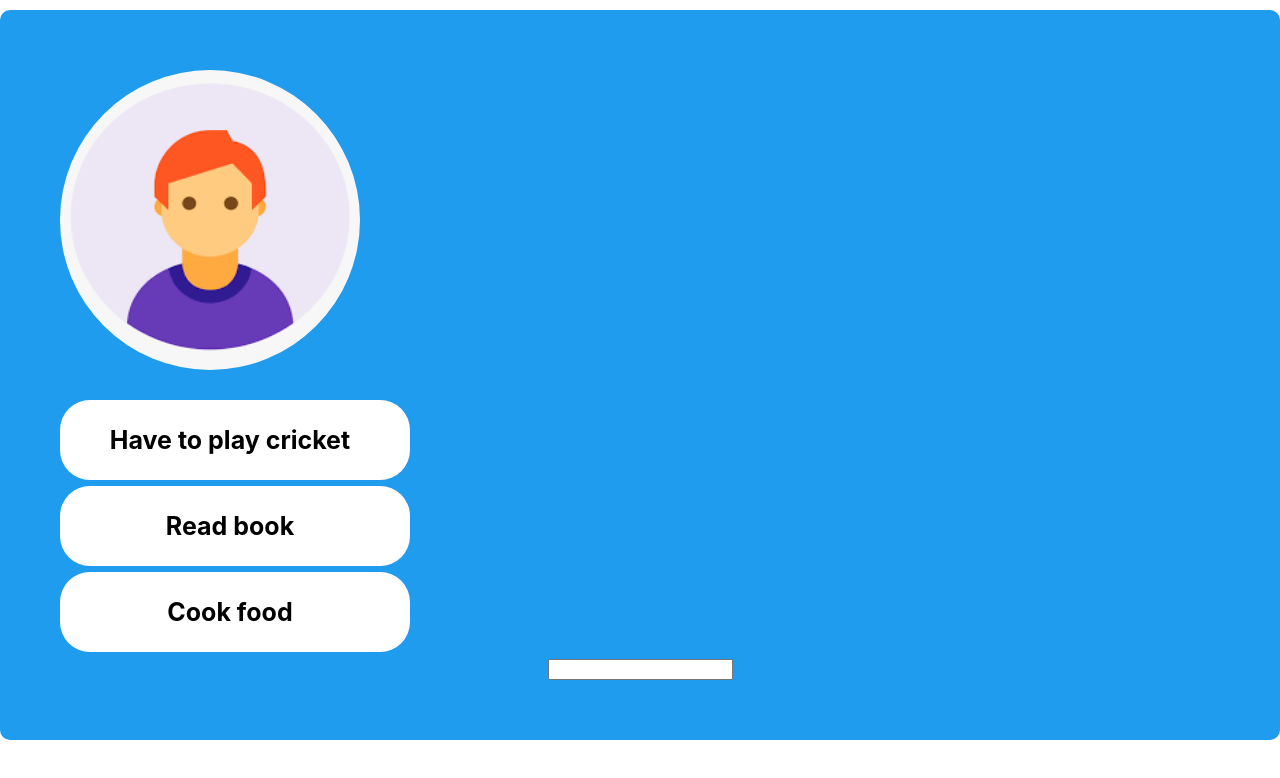
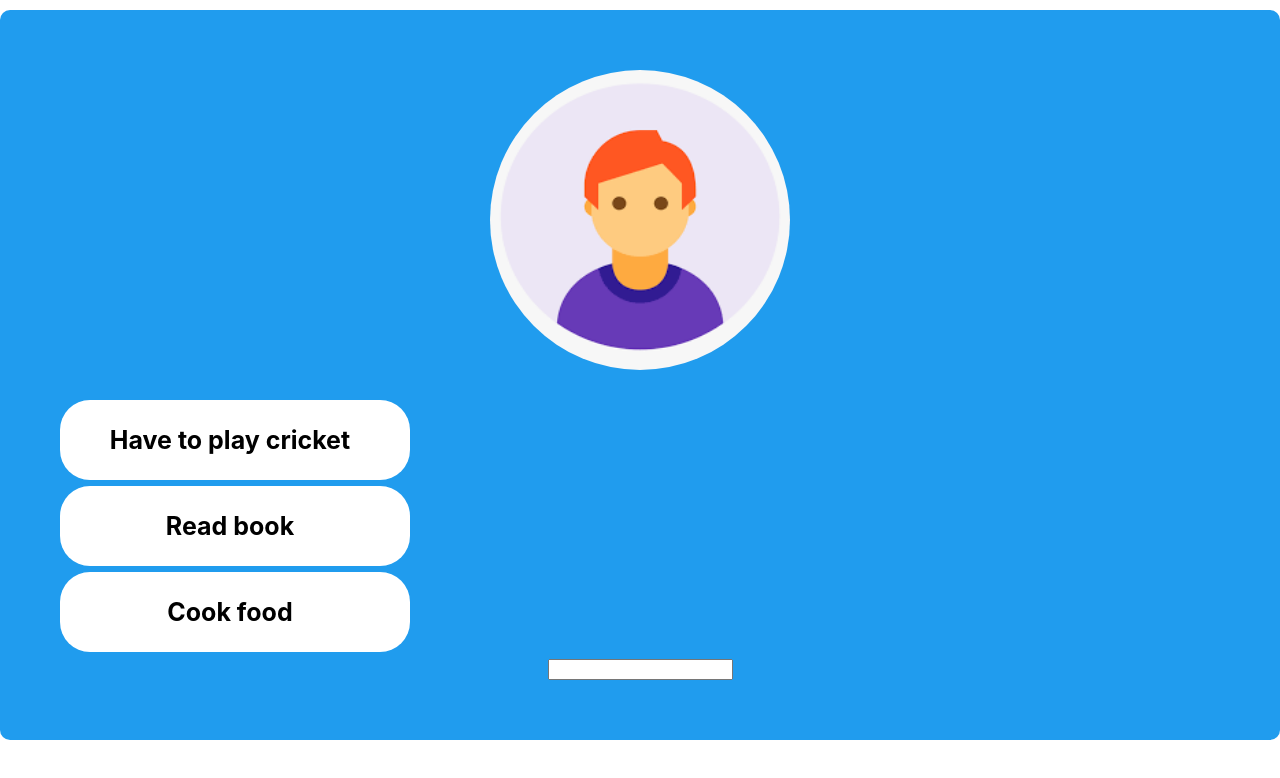
Before and after one commit to manishy/first-typescript-app, a React (Create React App) app: page / in a window 1280 px wide. Shown: the top 778 px of the page. Built offline with nearby package versions, Linux system fonts and the light colour scheme.

Commit message:
Remove extra div and add center align for custom upload

```diff
--- a/src/components/ToDo.tsx
+++ b/src/components/ToDo.tsx
@@ -1,13 +1,12 @@
 import React from "react";
 
 type ToDoProps = {
-  index: number;
   todo: {
     text: string;
   };
 };
 
-const Todo = ({ index, todo }: ToDoProps) => {
+const Todo = ({ todo }: ToDoProps) => {
   return <div className="todo">{todo.text}</div>;
 };
 
--- a/src/components/app/App.tsx
+++ b/src/components/app/App.tsx
@@ -31,7 +31,7 @@ const App = (): any => {
       <CustomUpload />
       <span className="todo-list">
         {toDos.map((todo, index) => (
-          <Todo key={index} index={index} todo={todo} />))}
+          <Todo key={index} todo={todo} />))}
         <ToDoForm addTodo={addTodo} />
       </span>
     </div>
--- a/src/components/customUpload/CustomUpload.tsx
+++ b/src/components/customUpload/CustomUpload.tsx
@@ -48,9 +48,7 @@ const CustomUpload = () => {
     <div>
       <div className={"file-upload"}>
         <label htmlFor="upload-button">
-          <div>
-            <div>{<ImagePreview blobUrl={imageToShow} />}</div>
-          </div>
+          {<ImagePreview blobUrl={imageToShow} />}
         </label>
       </div>
 
--- a/src/components/customUpload/customUpload.scss
+++ b/src/components/customUpload/customUpload.scss
@@ -9,7 +9,7 @@
 }
 
 .file-upload {
-
+  text-align: center;
 }
 
 .icon {
```
